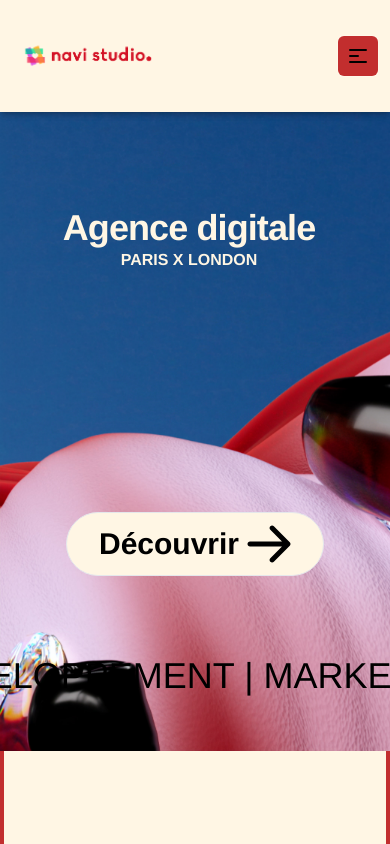
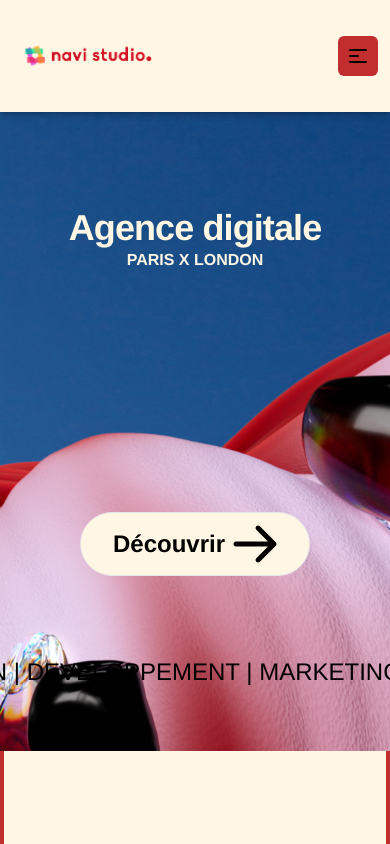
Before and after one commit to franzhopp/v3q, a React (Vite) app: page / in a window 390 px wide. Shown: the top 844 px of the page. Built offline with nearby package versions, Linux system fonts and the light colour scheme.

Commit message:
[ADD] update

```diff
--- a/index.html
+++ b/index.html
@@ -6,7 +6,7 @@
     <meta name="viewport" content="width=device-width, initial-scale=1.0" />
     <title>Navi Studio | Agence digitale</title>
   </head>
-  <body class="bg-FFF6E4 overflow-x-hidden">
+  <body class="bg-FFF6E4">
     <div id="root"></div>
     <script type="module" src="/src/main.jsx"></script>
   </body>
--- a/src/Components/Navbar/navbar.jsx
+++ b/src/Components/Navbar/navbar.jsx
@@ -50,14 +50,14 @@ const Navbar = () => {
         <div className="container mt-2 mx-auto px-4 sm:px-6 lg:px-8">
           <div className="flex items-center justify-between h-24">
             <div className="flex items-center">
-              <img className="ml-4 w-auto h-12 aaa" src={Image} />
+              <img className="ml-4 w-auto h-12" src={Image} />
             </div>
             <div className="flex items-center">
               <NavLink
                 to="/"
                 href="about"
                 onClick={SectionToScroll}
-                className="text-C22E2E hover:text-0C3E78   px-6 py-2 rounded-md text-lg font-extrabold"
+                className="text-C22E2E hover:text-0C3E78 px-6 py-2 rounded-md text-lg font-extrabold"
               >
                 Agence
               </NavLink>
@@ -74,9 +74,7 @@ const Navbar = () => {
               >
                 Contact
               </NavLink>
-              <NavLink
-                className="text-C22E2E hover:text-0C3E78 px-6 py-2 rounded-md text-lg font-extrabold"
-              >
+              <NavLink className="text-C22E2E hover:text-0C3E78 px-6 py-2 rounded-md text-lg font-extrabold">
                 FR
               </NavLink>
               {/* <NavLink
@@ -154,18 +152,18 @@ const Navbar = () => {
             initial={{ opacity: 0, y: 20 }}
             animate={{ opacity: 1, y: 0 }}
             transition={{ duration: 3, delay: 0.5 }}
-            className="block xl:inline mr-3"
+            className="block xl:inline"
           >
             Agence digitale
           </motion.span>
         </h1>
-        <span className="stroke block xl:inline mr-3 text-FFF6E4 font-extrabold">
+        <span className="block xl:inline text-FFF6E4 font-extrabold">
           PARIS X LONDON
         </span>
       </div>
       <Button />
-      <p className="mt-20 text-4xl text-center overflow-hidden">
-        <span className="inline-block pr-8 pl-0 whitespace-nowrap animation-scrolling-rtl">
+      <p className="mt-20 text-center overflow-hidden">
+        <span className="text-4xl heading-responsive inline-block whitespace-nowrap animation-scrolling-rtl">
           DESIGN | DEVELOPPEMENT | MARKETING DIGITAL | STRATEGIE DE MARQUE
         </span>
       </p>
--- a/src/Components/Section/section.jsx
+++ b/src/Components/Section/section.jsx
@@ -6,7 +6,7 @@ const Section = () => {
       <div className="border-red">
         <section
           id="about"
-          className="max-w-7xl mx-auto py-40 px-4 sm:px-6 lg:px-8"
+          className="max-w-6xl mx-auto py-40 px-4 sm:px-6 lg:px-8"
         >
           <div className="mt-8 flex flex-wrap justify-center items-center space-x-0 sm:space-x-6">
             {/* Step 1 */}
--- a/src/Components/UI/Button/button.jsx
+++ b/src/Components/UI/Button/button.jsx
@@ -45,7 +45,7 @@ const Button = () => {
           data-aos="fade-right"
           className="inline-flex items-center gap-2 border rounded-full bg-FFF6E4 px-8 py-3 text-black hover:bg-0C3E78"
         >
-          <span className="text-3xl font-extrabold">Découvrir </span>
+          <span className="text-3xl font-extrabold heading-responsive">Découvrir </span>
 
           <svg
             onClick={toggleMove}
--- a/src/index.css
+++ b/src/index.css
@@ -4,6 +4,7 @@
 
 html,
 body {
+    overflow-x: hidden;
     -webkit-tap-highlight-color: transparent;
 }
 
@@ -68,21 +69,6 @@ body {
     }
 }
 
-/* MOVE SVG */
-@keyframes moveDown {
-    0% {
-        transform: translateY(0);
-    }
-
-    100% {
-        transform: translateY(20px);
-    }
-}
-
-.svg-animation {
-    animation: moveDown 0.5s forwards;
-}
-
 .btn-contact-rel {
     position: relative;
     right: 450px;
@@ -98,3 +84,10 @@ body {
     border-right: 4px solid #FFF6E4;
     border-left: 4px solid #FFF6E4;
 }
+
+@media screen and (max-width: 640px) {
+    .heading-responsive {
+        font-size: 1.5rem/* 24px */;
+        line-height: 2rem/* 32px */;
+    }
+}
```
